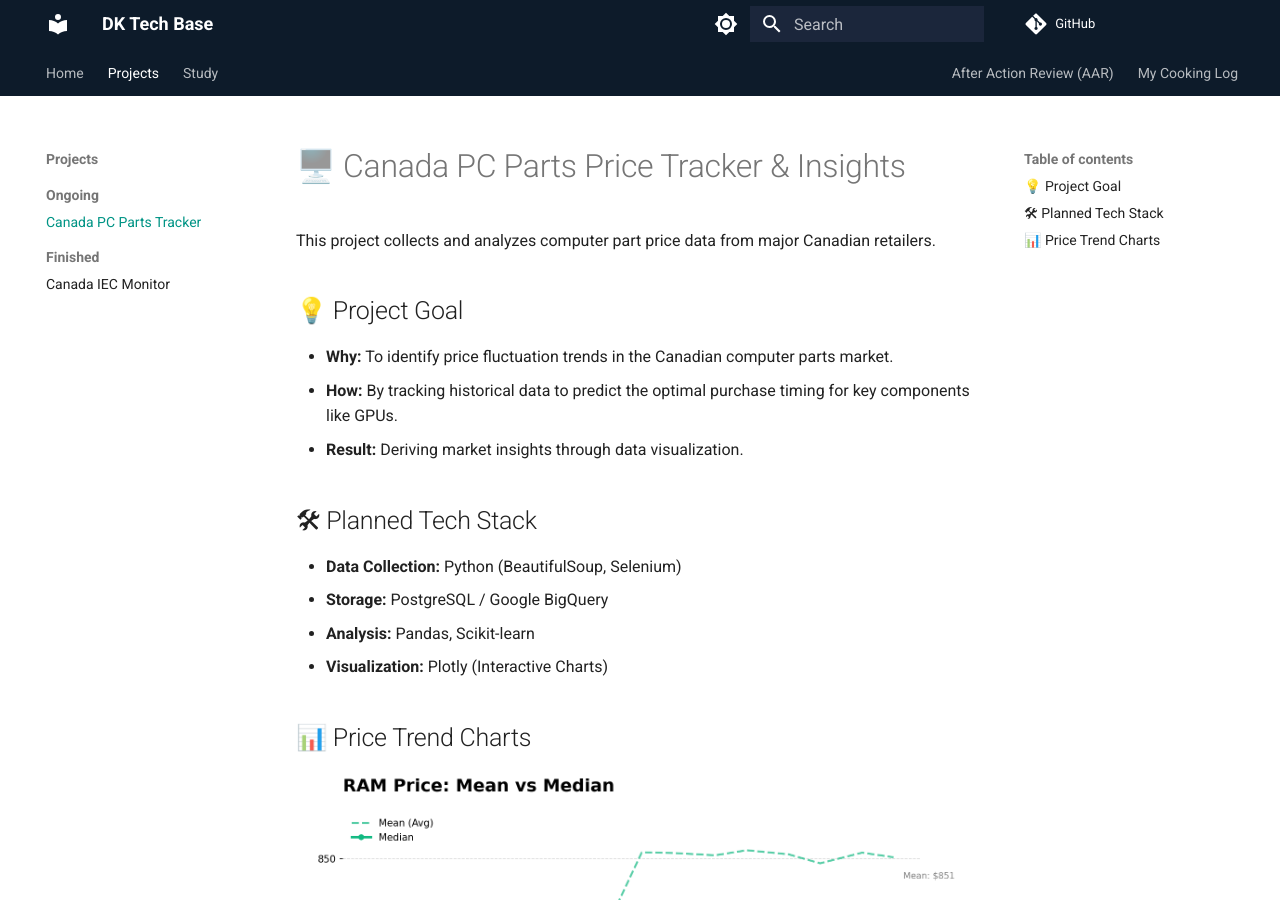
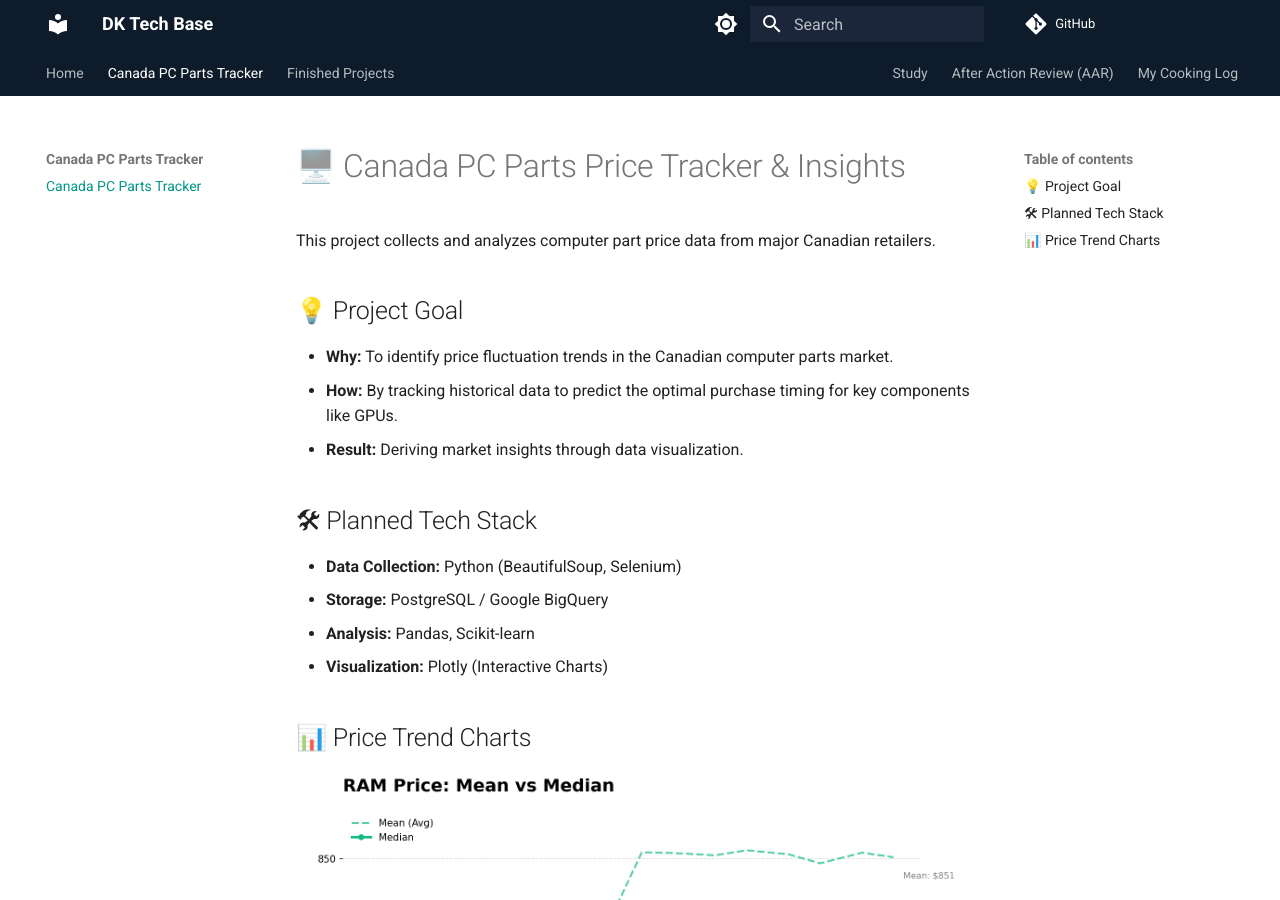
Before and after one commit to dkang919/tech-base, an MkDocs documentation site: the page built from docs/canada-pc-parts-tracker/ca-pc-parts-tracker.md, in a window 1280 px wide and 900 px high. Built offline with MkDocs 1.6.1 and Material for MkDocs 9.7.7, drawn with Linux system fonts in a browser that asks for light colours; comment, search, counter and statistics services are not loaded.

Commit message:
project section redesigned

```diff
--- a/mkdocs.yml
+++ b/mkdocs.yml
@@ -57,11 +57,10 @@ extra_css:
 
 nav:
   - Home: index.md
-  - Projects:
-    - Ongoing:
-          - Canada PC Parts Tracker: projects/ca-pc-parts-tracker.md
-    - Finished:
-          - Canada IEC Monitor: projects/iec-monitor.md
+  - Canada PC Parts Tracker:
+      - Canada PC Parts Tracker: canada-pc-parts-tracker/ca-pc-parts-tracker.md
+  - Finished Projects:
+      - Canada IEC Monitor: finished-projects/iec-monitor.md
   - Study:
       - Practice with Gemini: study/notes.md
       - Evaluation Metrics: study/evaluation_metrics.md
```
Also changed, not shown: docs/canada-pc-parts-tracker/ca-pc-parts-tracker.md (renamed from docs/projects/ca-pc-parts-tracker.md), docs/finished-projects/iec-monitor.md (renamed from docs/projects/iec-monitor.md).
